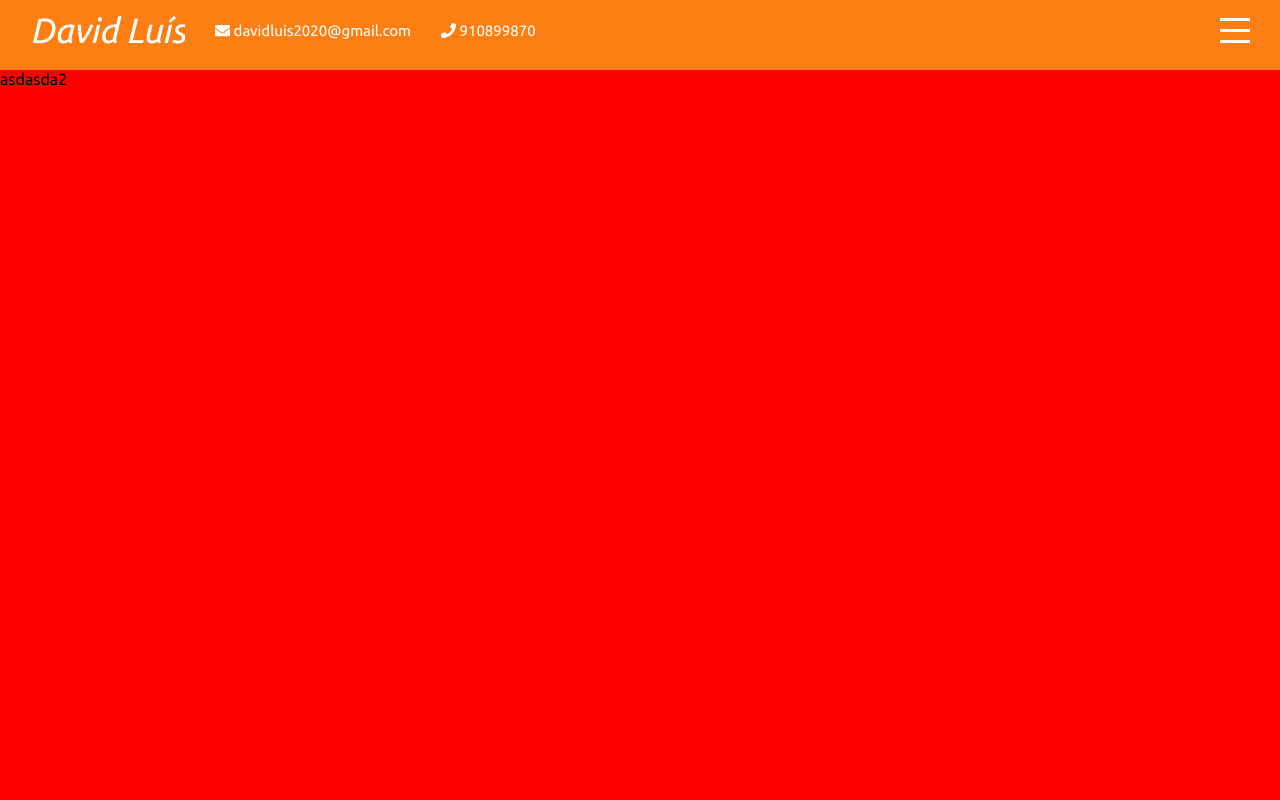
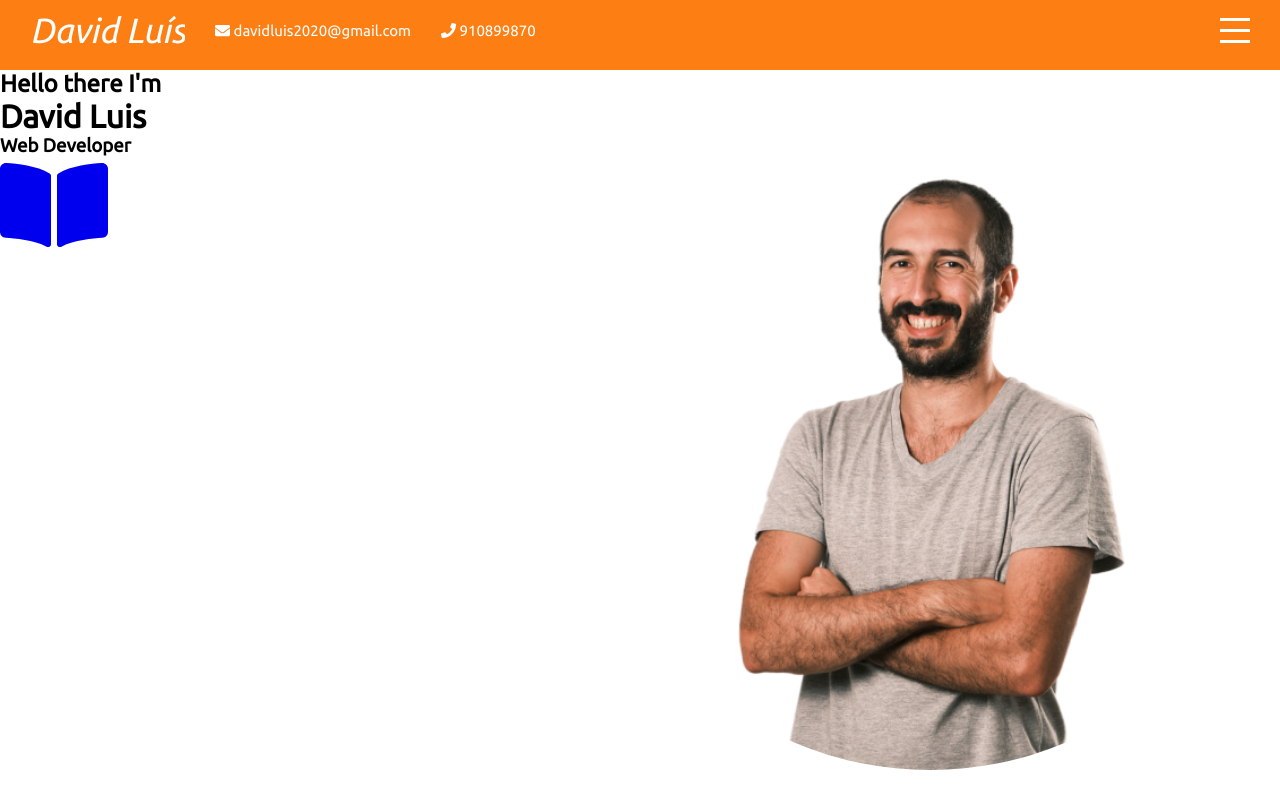
Before and after one commit to David2Luis/portefolio, a React (Create React App) app: page / in a window 1280 px wide. Built offline with nearby package versions, Linux system fonts and the light colour scheme.

Commit message:
intro work

```diff
--- a/src/App.js
+++ b/src/App.js
@@ -12,7 +12,6 @@ function App() {
   return (
     <div className="app">
       <Topbar menuOpen={menuOpen} setMenuOpen={setMenuOpen}/>
-      {/*<Menu menuOpen={menuOpen} setMenuOpen={setMenuOpen}/> */}
       <div className="sections">
         <Intro/>
         <Curriculum/>
--- a/src/components/intro/Intro.jsx
+++ b/src/components/intro/Intro.jsx
@@ -1,9 +1,25 @@
 import "./intro.scss"
+import { FontAwesomeIcon } from '@fortawesome/react-fontawesome';
+import { faBookOpen, faBriefcase} from '@fortawesome/free-solid-svg-icons';
 
 export default function Intro() {
   return (
     <div className="intro" id="intro">
-      asdasda2
+      <div className="left">
+        <div className="wrapper">
+          <h2> Hello there I'm</h2>
+          <h1>David Luis</h1>
+          <h3>Web Developer</h3>
+        </div>
+        <a href="#curriculum">
+          <FontAwesomeIcon icon={faBookOpen} size="6x"></FontAwesomeIcon>
+        </a>
+      </div>
+      <div className="right">
+        <div className="imgContainer">
+          <img src="/Images/assests/david.png" alt=""/>
+        </div>
+      </div>
     </div>
   )
 }
--- a/src/components/intro/intro.scss
+++ b/src/components/intro/intro.scss
@@ -1,4 +1,33 @@
+@import "../../global.scss";
+
+
 .intro {
-  background-color: red;
+  background-color:White;
   display: flex;
-}
+
+  .left{
+    flex: 0.5;
+
+  }
+
+  .right{
+    flex: 0.5;
+    overflow: hidden;
+
+    .imgContainer{
+      width: 700px;
+      height: 700px;
+
+      border-radius: 50%;
+      display: flex;
+      align-items: flex-end;
+      float: right;
+      justify-content: center;
+
+      img{
+        width:70%;
+
+      }
+    }
+  }
+};
```
Also changed, not shown: public/Images/assests/david.png (added), public/Images/assests/i-stjJJGr-X2.jpg (added).
